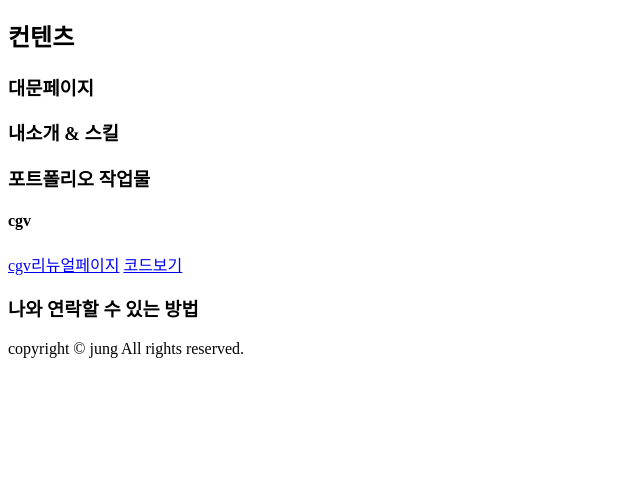
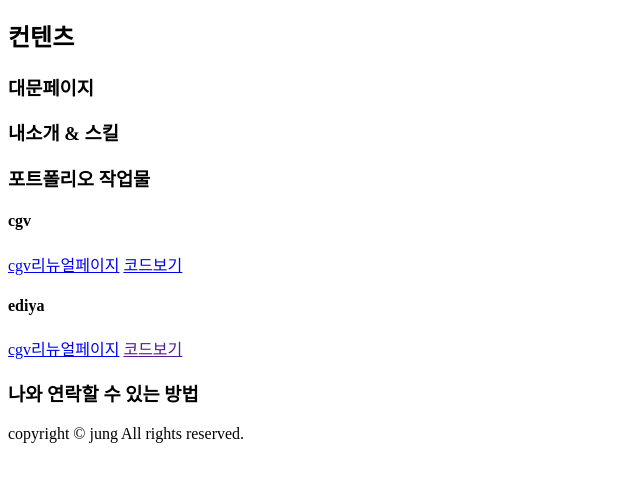
Before and after one commit to jungasaca/jungasaca.github.io, a plain HTML site: page index.html in a window 1280 px wide. Shown: the part 163-644 px from the top of the page, without its empty margins (0-640 px from the left). Drawn offline with Linux system fonts and the light colour scheme.

Commit message:
Update index.html

```diff
--- a/index.html
+++ b/index.html
@@ -33,7 +33,11 @@
             <a href="/cgv">cgv리뉴얼페이지</a>
             <a href="https://github.com/jungasaca/cgv">코드보기</a>
          </div>
-         <div class="portfolio"></div>
+         <div class="portfolio">
+            <h4>ediya</h4>
+            <a href="/ediya">cgv리뉴얼페이지</a>
+            <a href="">코드보기</a>
+         </div>
          <div class="portfolio"></div>
       </article>
       <article id="contact">
```
